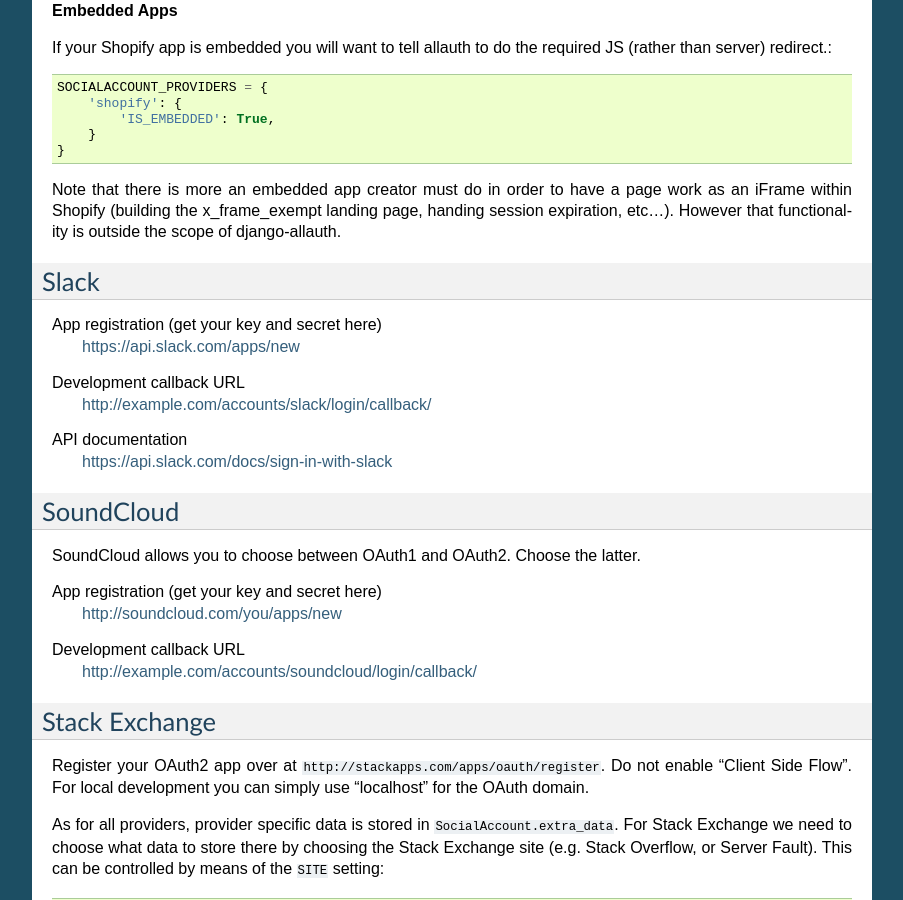
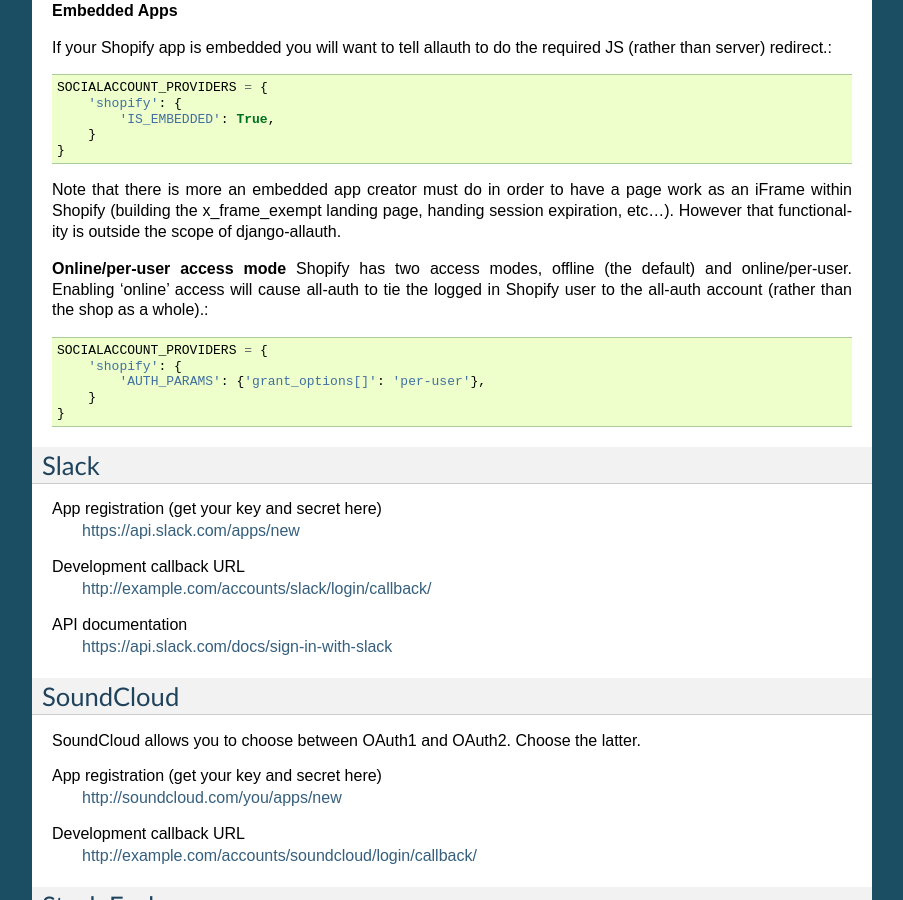
Before and after one commit to pennersr/django-allauth, a Sphinx documentation site: the page built from docs/providers.rst, in a window 1280 px wide and 900 px high, scrolled down 16436 px. Shown: the whole window, without its empty margins (198-1101 px from the left). Built offline with Sphinx 7.4.7, drawn with Linux system fonts in a browser that asks for light colours.

Commit message:
Docs for shopify online access mode

```diff
--- a/docs/providers.rst
+++ b/docs/providers.rst
@@ -1037,6 +1037,16 @@
 Shopify (building the x_frame_exempt landing page, handing session expiration, etc...).
 However that functionality is outside the scope of django-allauth.
 
+**Online/per-user access mode**
+Shopify has two access modes, offline (the default) and online/per-user. Enabling 'online' access will
+cause all-auth to tie the logged in Shopify user to the all-auth account (rather than the shop as a whole).::
+
+    SOCIALACCOUNT_PROVIDERS = {
+        'shopify': {
+            'AUTH_PARAMS': {'grant_options[]': 'per-user'},
+        }
+    }
+
 
 Slack
 -----
```
